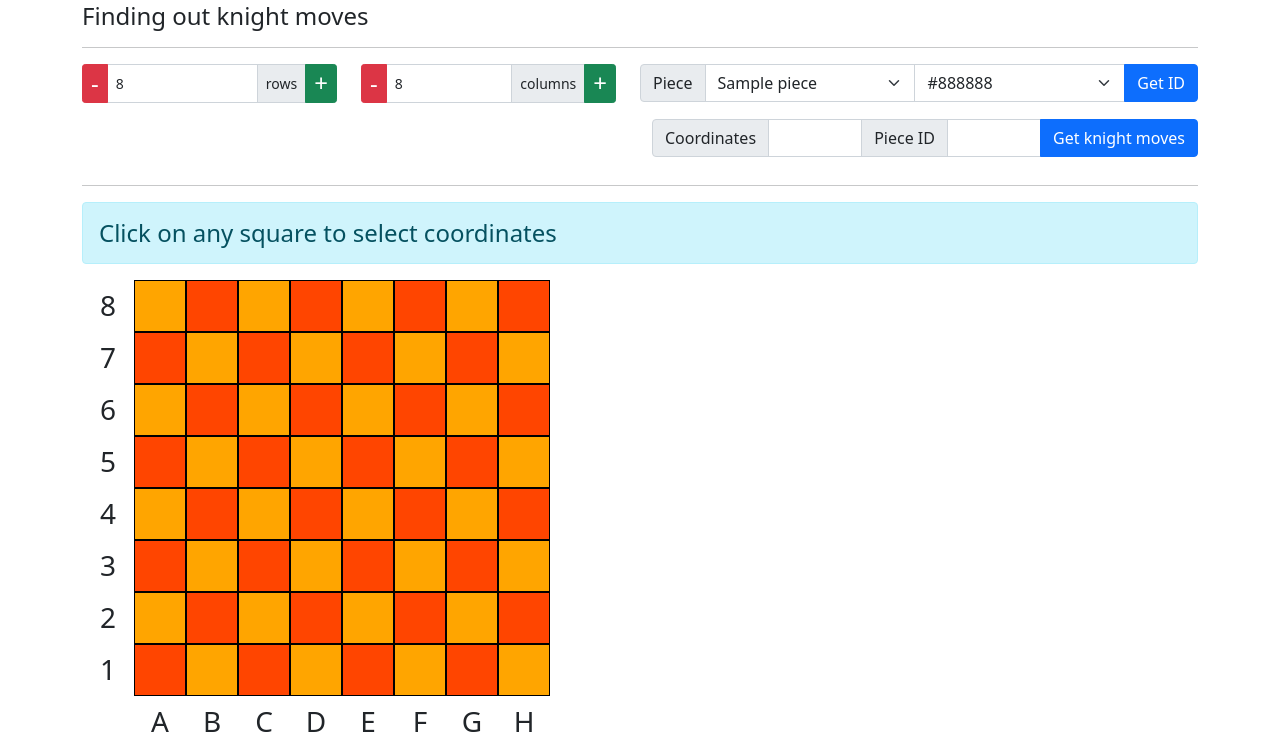
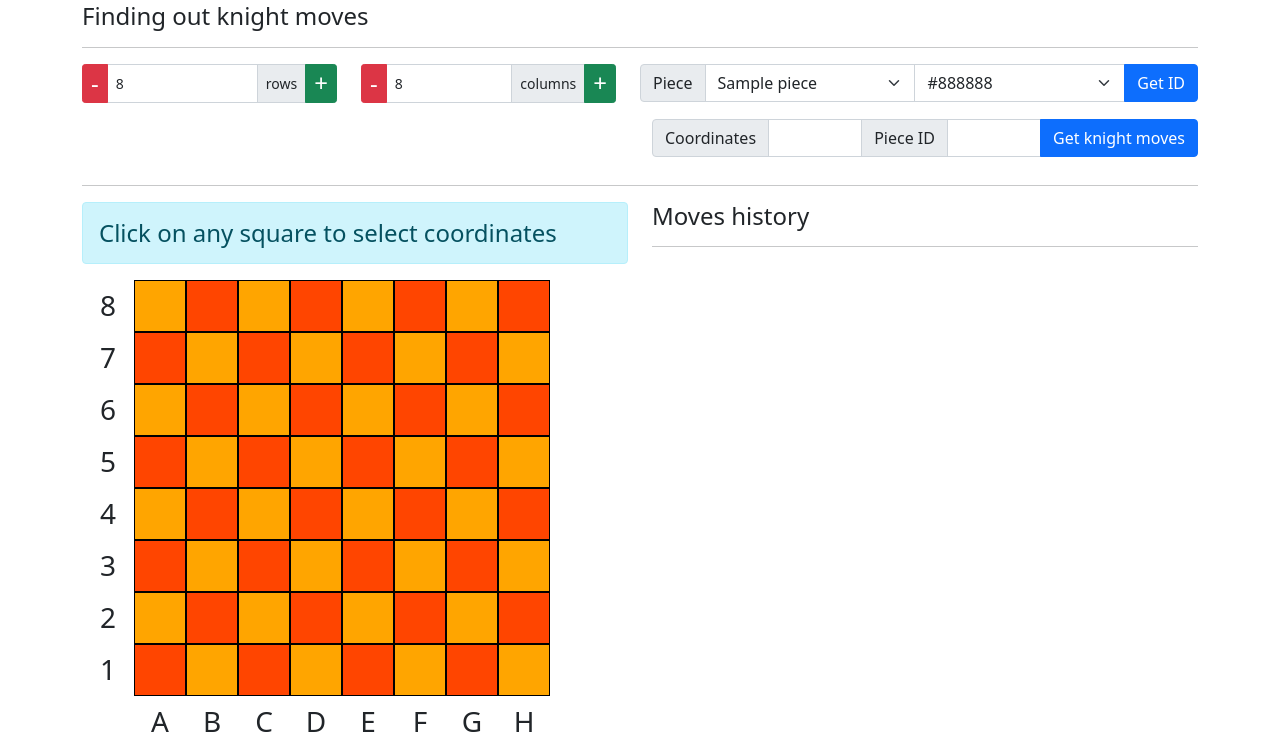
Before and after one commit to raphaelarcanjo/chess_api_rest_python, a Django app: page / in a window 1280 px wide. Shown: the part 146-893 px from the top of the page. Run offline with Django 4.2, Linux system fonts and the light colour scheme; tables that the repository leaves empty hold one stand-in row (values such as "Sample post").

Commit message:
CSS for the coordinates and creation of history

```diff
--- a/chess/static/js/script.js
+++ b/chess/static/js/script.js
@@ -4,6 +4,18 @@ const alfabet = "abcdefghijklmnopqrstuvwxyz"
 let col = 0
 let row = 0
 let moves = []
+
+const show_moves = () => {
+    $('div.square.selected').removeClass('selected')
+    $(moves).each(function() {
+        let row_index = $(this)[0] - 1
+        let column_index = alfabet.indexOf($(this)[1])
+        if (row_index >= 1 && column_index >= 0 && (column_index + 1) <= col && (row_index + 1) <= row) {
+            let board_row = $($('div.chess-board').find('div.board-row').get().reverse()).eq(row_index)
+            $(board_row).find('div.square').eq(column_index).addClass('selected')
+        }
+    })
+}
 
 const render_board = () => {
     let board_content = $('<div>')
@@ -50,6 +62,8 @@ const render_board = () => {
         $(this).addClass('clicked')
         send_coordinates($(this))
     })
+
+    show_moves()
 }
 
 const add_row = (number = 1) => {
@@ -160,18 +174,6 @@ const get_knight_moves = form => {
     })
 }
 
-const show_moves = () => {
-    $('div.square.selected').removeClass('selected')
-    $(moves).each(function() {
-        let row_index = $(this)[0] - 1
-        let column_index = alfabet.indexOf($(this)[1])
-        if (row_index >= 1 && column_index >= 0 && (column_index + 1) <= col && (row_index + 1) <= row) {
-            let board_row = $($('div.chess-board').find('div.board-row').get().reverse()).eq(row_index)
-            $(board_row).find('div.square').eq(column_index).addClass('selected')
-        }
-    })
-}
-
 $('form.piece-register').on('submit', function(e) {
     save_pieces($(this))
     e.preventDefault()
--- a/chess/templates/home.html
+++ b/chess/templates/home.html
@@ -80,6 +80,8 @@
 
     <hr />
 
+    <div class="row">
+        <div class="col">
             <h4 class="alert alert-info">Click on any square to select coordinates</h4>
 
             <div class="chess-board text-center d-flex">
@@ -90,4 +92,15 @@
 
             <ul class="coordinates column-coordinates nav"></ul>
         </div>
+
+        <div class="col">
+            <h4>Moves history</h4>
+            <hr />
+
+            <div class="nav flex-column">
+                <ul class="moves-history"></ul>
+            </div>
+        </div>
+    </div>
+</div>
 {% endblock main %}
--- a/chess/views.py
+++ b/chess/views.py
@@ -1,7 +1,8 @@
 from django.shortcuts import render
 from django.template.loader import render_to_string
-from chess.models import Pieces
+from chess.models import Pieces, MovesHistory
 from django.http import HttpResponse, JsonResponse
+import json
 
 
 class IndexView:
@@ -23,9 +24,9 @@ class IndexView:
         return render(request, 'about.html', data)
 
 
-def list_moves(coordinates):
+def list_moves(coordinates, alfabet):
     moves = []
-    alfabet, row, col = coordinates
+    row, col = coordinates
     col = alfabet.index(col)
     moves.append([(row - 1), (alfabet[col - 2])])
     moves.append([(row + 1), (alfabet[col - 2])])
@@ -108,7 +109,15 @@ class PiecesView:
                 })
         if piece and piece.name == 'knight':
             error = ''
-            moves = list_moves([alfabet, row, col])
+            moves = list_moves(
+                [row, col],
+                alfabet)
+
+            # history = MovesHistory()
+            # history.field = ''.join([row, col])
+            # history.coordinates = json.dumps(moves)
+            # history.piece = piece
+            # history.save()
         else:
             error = 'Piece not found or this piece is not a "knight"'
             moves = []
```
Also changed, not shown: chess/models.py (+15 -0 lines), chess/migrations/0002_moveshistory.py (added). Lines whose indentation alone changed are shown as unchanged.
